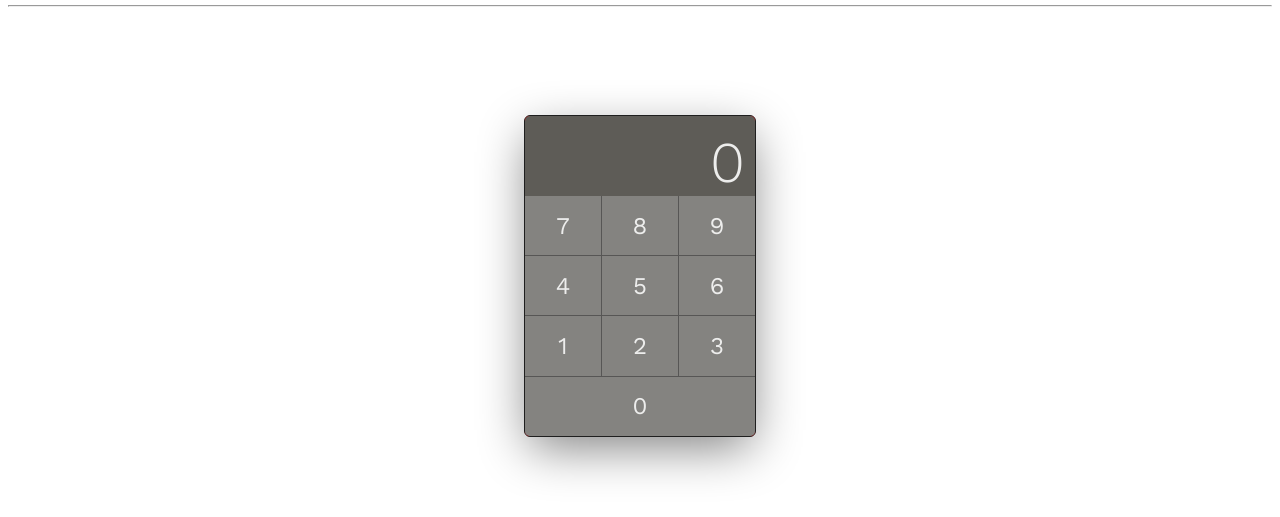
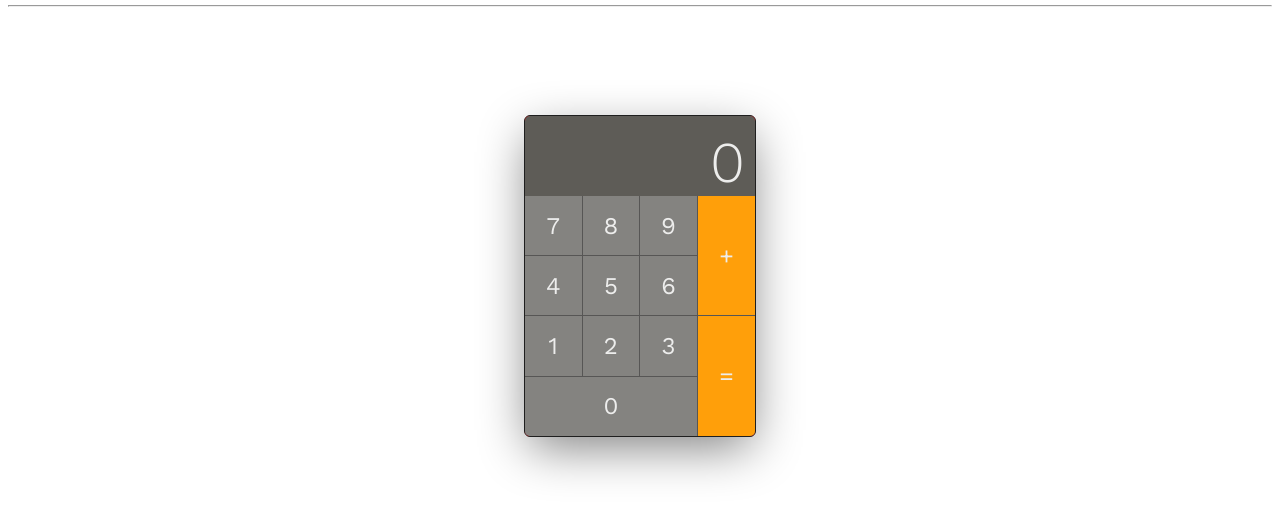
Before and after one commit to Tilko/MiniCalculator, a website: page public/index.html in a window 1280 px wide. Shown: the part 103-620 px from the top of the page. Drawn offline with nearby package versions, Linux system fonts and the light colour scheme.

Commit message:
Add operation buttons to html/css

```diff
--- a/public/index.html
+++ b/public/index.html
@@ -4,7 +4,10 @@
     <meta charset="UTF-8" />
     <meta name="viewport" content="width=device-width, initial-scale=1.0" />
     <title>Mini Calculator</title>
-    <link href="https://fonts.googleapis.com/css2?family=Work+Sans:ital,wght@0,300;0,400;0,500;1,100&display=swap" rel="stylesheet">
+    <link
+      href="https://fonts.googleapis.com/css2?family=Work+Sans:ital,wght@0,300;0,400;0,500;1,100&display=swap"
+      rel="stylesheet"
+    />
     <link rel="stylesheet" href="style.css" />
     <script src="script.js"></script>
   </head>
@@ -20,6 +23,7 @@
       <div class="calculator">
         <div class="screen">0</div>
         <div class="pad">
+          <div class="numpad">
             <button class="digit">7</button>
             <button class="digit">8</button>
             <button class="digit">9</button>
@@ -31,6 +35,11 @@
             <button class="digit">3</button>
             <button class="digit zero">0</button>
           </div>
+          <div class="operator-pad">
+            <button class="operation" id="plus">+</button>
+            <button class="operation" id="equal">=</button>
+          </div>
+        </div>
       </div>
     </div>
   </body>
--- a/public/style.css
+++ b/public/style.css
@@ -22,8 +22,9 @@ body {
   font-family: "Work Sans", sans-serif;
 }
 
-button  {
+button {
   all: unset;
+  cursor: pointer;
 }
 
 .calculator {
@@ -36,7 +37,7 @@ button  {
   border-radius: 6px;
   overflow: hidden;
   box-shadow: 0 15px 50px -5px grey;
-  border: 1px solid #1F1F1F;
+  border: 1px solid #1f1f1f;
   color: #ededec;
 }
 
@@ -48,16 +49,37 @@ button  {
   padding-right: 10px;
   font-weight: 100;
   font-size: 6em;
-
 }
 
 .pad {
+  /* cursor: pointer; */
   display: grid;
+  grid-template-columns: 3fr 1fr;
+  font-size: 2.5em;
   background-color: #575655;
+  gap: 1px;
+}
+
+.numpad {
+  display: grid;
   grid-template: 1fr 1fr 1fr 1fr / 1fr 1fr 1fr;
-  gap: 1px;
-  font-size: 2.5em;
-  cursor: pointer;
+  gap: inherit;
+}
+
+.operator-pad {
+  display: grid;
+  grid-template-rows: 1fr 1fr;
+  gap: inherit;
+}
+
+.operation {
+  display: flex;
+  background-color: #ff9f0a;
+  justify-content: center;
+  align-items: center;
+}
+.operation:active {
+  background-color: #cb7d06;
 }
 
 .zero {
@@ -73,5 +95,5 @@ button  {
 }
 
 .digit:active {
-  background-color: #B2B2B1;
+  background-color: #b2b2b1;
 }
```
Also changed, not shown: cypress/integration/miniCalculator.spec.js (+11 -11 lines), 1 other file. Lines whose indentation alone changed are shown as unchanged.
